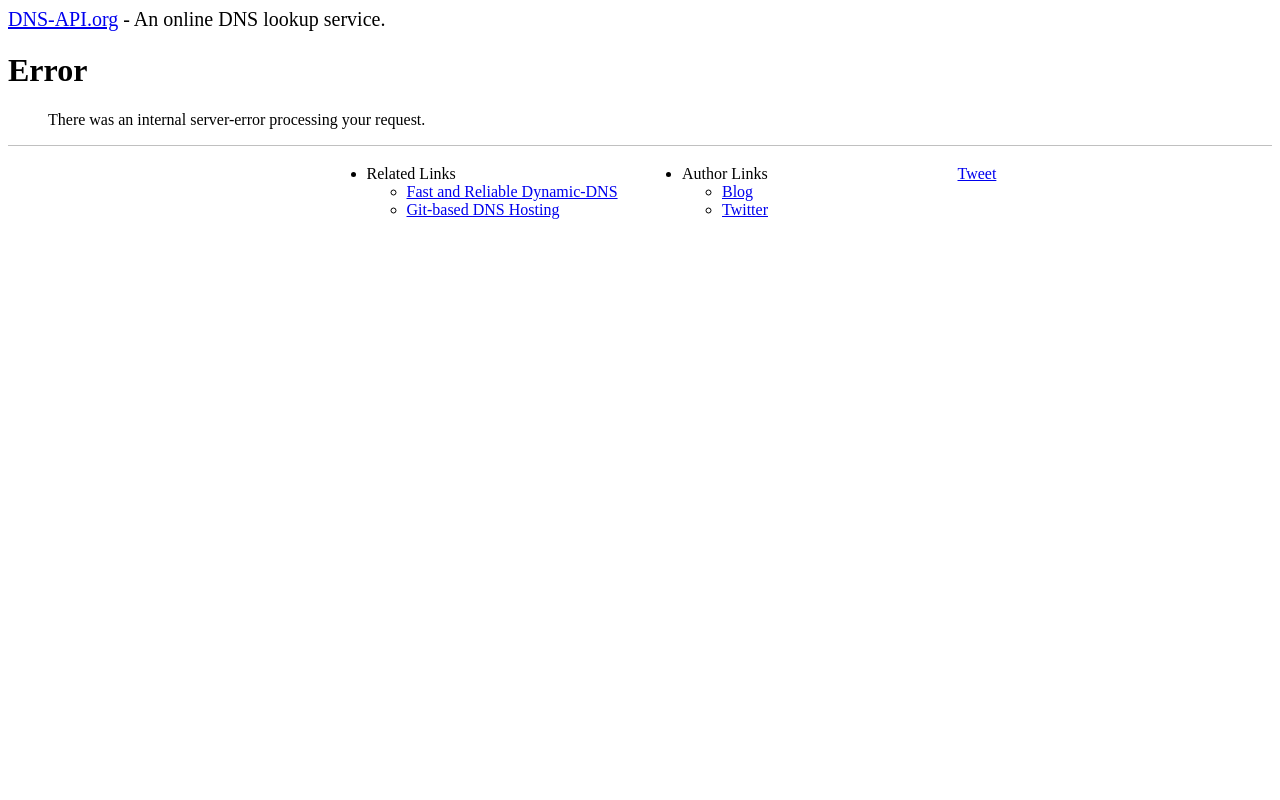
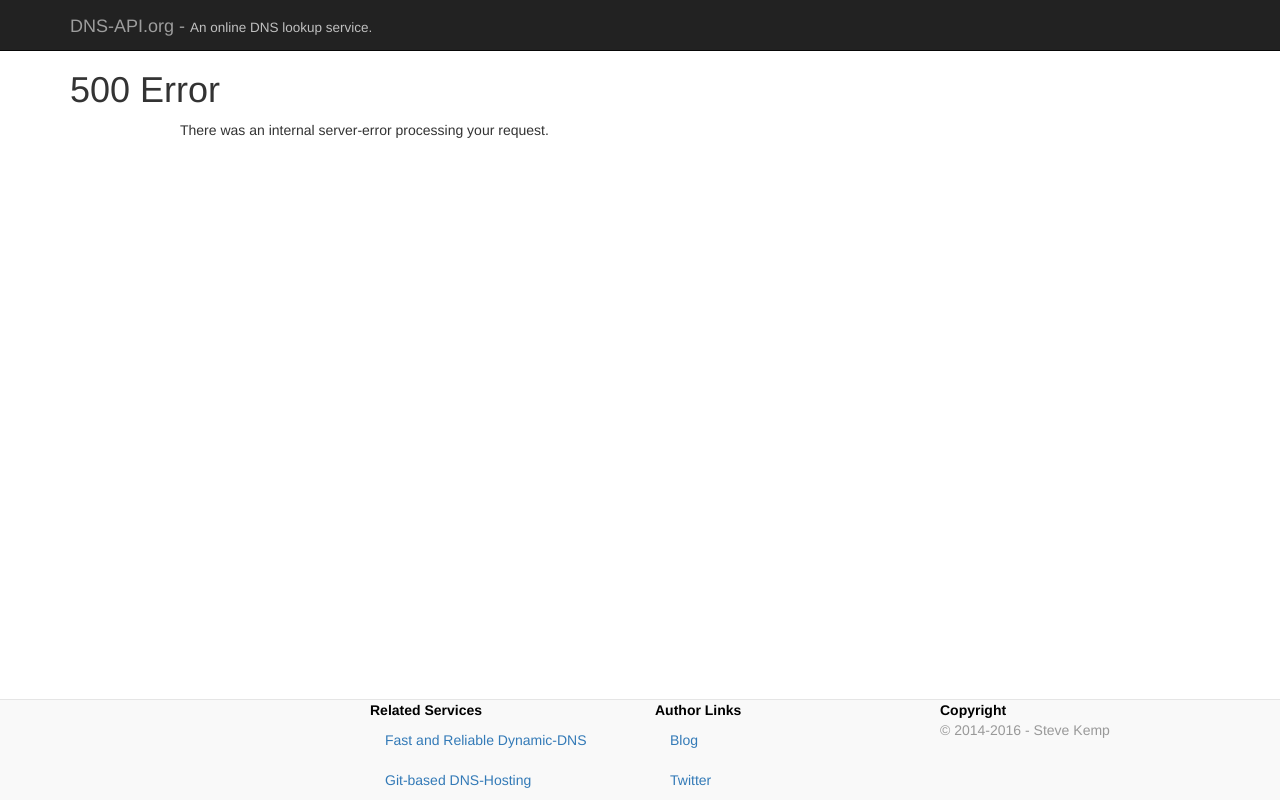
Before and after one commit to skx/dns-api.org, a plain HTML site: page public/500.html in a window 1280 px wide. Drawn offline with Linux system fonts and the light colour scheme.

Commit message:
Updated to use our bootstrap layout.

```diff
--- a/public/500.html
+++ b/public/500.html
@@ -1,57 +1,103 @@
-<!doctype html>
-<html>
+<!DOCTYPE html>
+<html lang="en">
   <head>
     <meta charset="utf-8"/>
     <link rel="author" href="/humans.txt" />
     <meta name="description" content="API for DNS lookups" />
     <meta name="keywords" content="dns, json, api" />
     <title>DNS-API.org - An online DNS lookup service</title>
-    <link rel="stylesheet" href="/css/style.css" />
+    <meta name="viewport" content="width=device-width, initial-scale=1">
+    <link rel="stylesheet" href="/css/bootstrap.min.css">
+    <script src="/js/bootstrap.min.js"></script>
+    <style type="text/css">
+      body {
+      padding-top: 50px;
+      }
+
+      .navbar-brand {
+      line-height:12px;
+      padding-top:20px;
+      padding-bottom:5px;
+      }
+
+      .navbar-brand small {
+      display:inline;
+      color: silver !important;
+      font-size:75%;
+      }
+
+      .wrapper {
+        margin-bottom: 100px;
+      }
+      .steve-footer {
+      margin-top: 70px;
+      color: #999;
+      background-color: #f9f9f9;
+      border-top: 1px solid #e5e5e5;
+      }
+      .steve-footer .nav-header {
+      color: black;
+      font-weight: bold;
+      }</style>
   </head>
   <body>
-    <div id="bar">
-      <div id="container">
-        <span style="font-size:20px;"><a href="/">DNS-API.org</a> - An online DNS lookup service.</span>
-        <div id="loginContainer">
+
+
+    <div class="navbar navbar-inverse  navbar-fixed-top">
+      <div class="container">
+        <div class="navbar-header">
+          <button type="button" class="navbar-toggle" data-toggle="collapse" data-target=".navbar-collapse">
+            <span class="icon-bar"></span>
+            <span class="icon-bar"></span>
+            <span class="icon-bar"></span>
+          </button>
+          <a class="navbar-brand" href="/">DNS-API.org - <small>An online DNS lookup service.</small></a>
+        </div>
+        <div class="collapse navbar-collapse">
+        </div><!--/.nav-collapse -->
+      </div>
+    </div>
+
+    <div class="wrapper">
+      <div class="container">
+      <h1>500 Error</h1>
+      <div class="container-fluid">
+        <div class="row">
+          <div class="col-sm-1 col-md-1">
+          </div>
+          <div class="col-sm-11 col-md-11">
+<p>There was an internal server-error processing your request.</p>
+          </div>
         </div>
       </div>
-    </div>
-    <div id="content">
-<h1>Error</h1>
-<blockquote>
-<p>There was an internal server-error processing your request.</p>
-</blockquote>
-    </div>
-<div style="border-top:1px solid silver">
-  <table width="100%">
-    <tr>
-      <td width="25%" valign="top"></td>
-      <td width="25%" valign="top">
-        <ul>
-          <li>Related Links
-            <ul>
-              <li><a href="http://dhcp.io/">Fast and Reliable Dynamic-DNS</a></li>
-              <li><a href="http://dns-api.com/">Git-based DNS Hosting</a></li>
+      <footer id="footer" class="footer navbar-fixed-bottom steve-footer">
+        <div class="container">
+          <div class="col-md-3">
+          </div>
+          <div class="col-md-3">
+            <ul class="nav ">
+              <li class="nav-header">Related Services</li>
+              <li><a href="https://dhcp.io/">Fast and Reliable Dynamic-DNS</a>
+              </li>
+              <li><a href="https://dns-api.com/">Git-based DNS-Hosting</a>
+              </li>
             </ul>
-          </li>
-        </ul>
-      </td>
-      <td width="25%" valign="top">
-        <ul>
-          <li>Author Links
-            <ul>
+          </div>
+          <div class="col-md-3">
+            <ul class="nav ">
+              <li class="nav-header">Author Links</li>
               <li><a href="http://blog.steve.org.uk/">Blog</a></li>
               <li><a href="https://twitter.com/Stolen_Souls">Twitter</a></li>
             </ul>
-          </li>
-        </ul>
-      </td>
-      <td width="25%" valign="top">
-      <p><a href="https://twitter.com/share" class="twitter-share-button" data-lang="en"   data-via="Stolen_Souls" data-url="http://dns-api.org/">Tweet</a></p>
-      <script>!function(d,s,id){var js,fjs=d.getElementsByTagName(s)[0];if(!d.getElementById(id)){js=d.createElement(s);js.id=id;js.src="https://platform.twitter.com/widgets.js";fjs.parentNode.insertBefore(js,fjs);}}(document,"script","twitter-wjs");</script>
-</td>
-    </tr>
-  </table>
-</div>
+          </div>
+          <div class="col-md-3">
+            <ul class="nav ">
+              <li class="nav-header">Copyright</li>
+              <li>&copy; 2014-2016 - Steve Kemp</li>
+            </ul>
+          </div>
+        </div>
+      </footer>
+
   </body>
 </html>
```
Also changed, not shown: public/404.html (+87 -41 lines).
